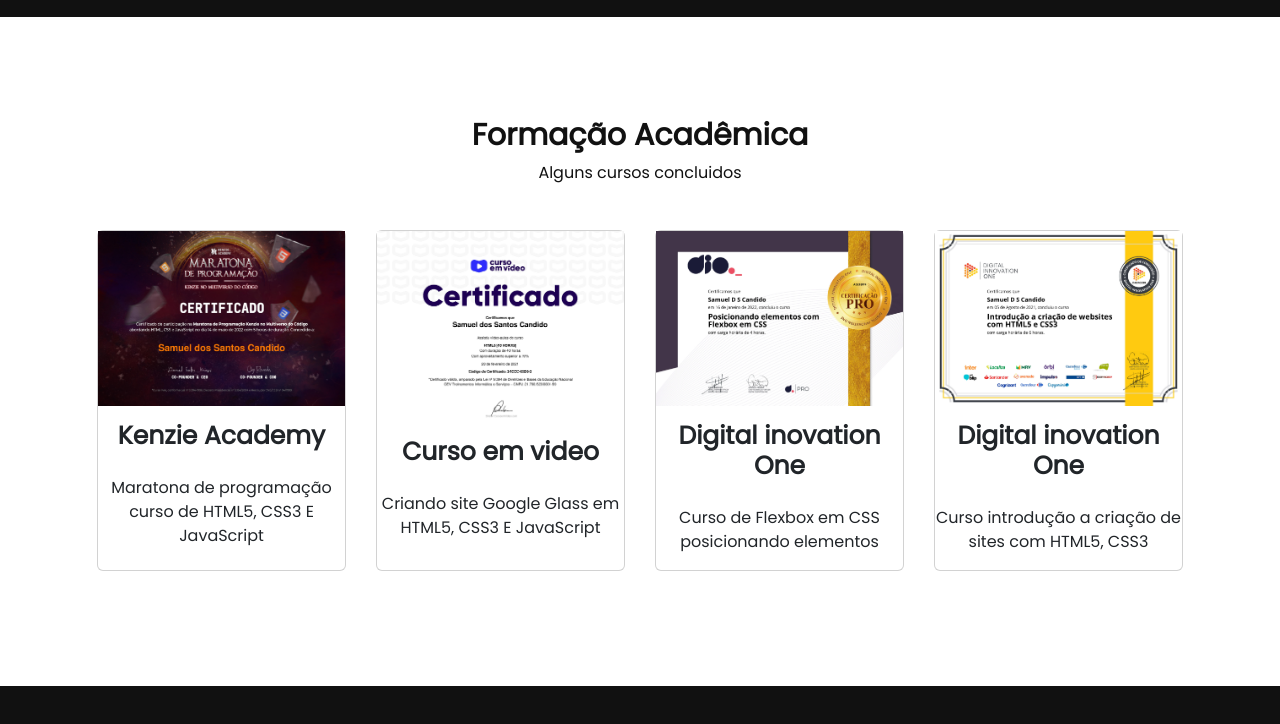
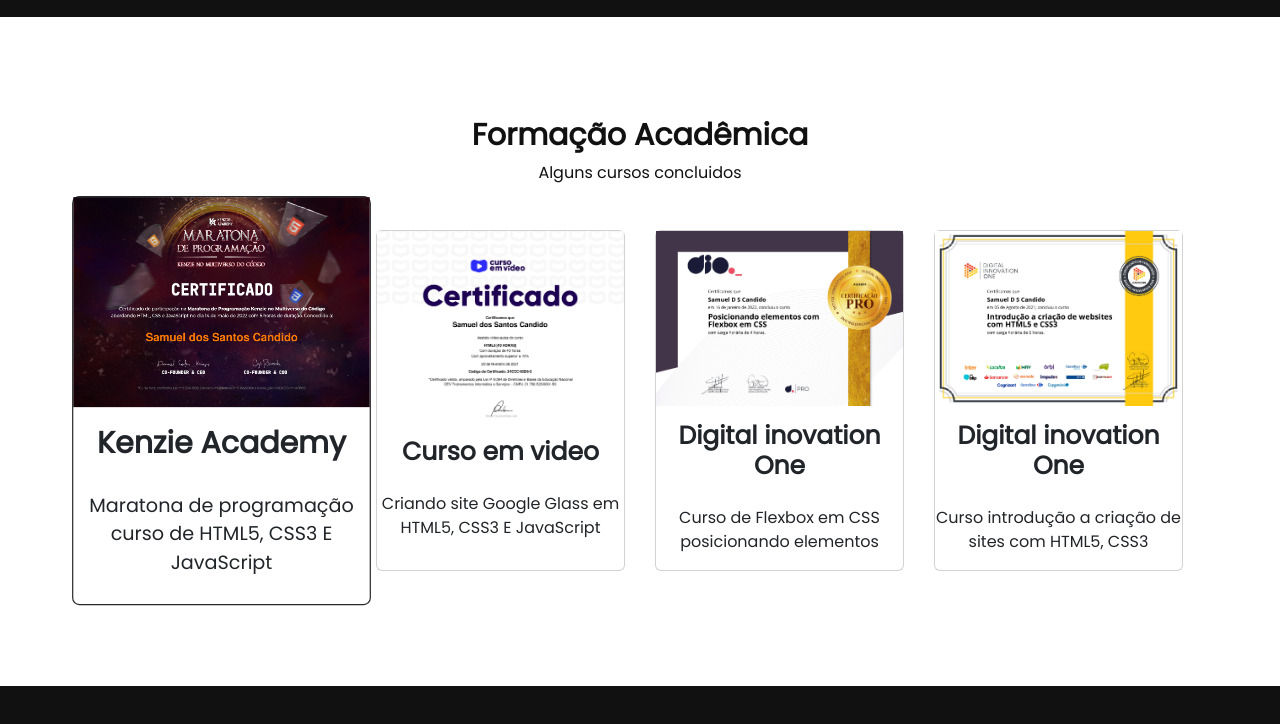
Before and after one commit to Muka1993/portfolio-profisional2, a plain HTML site: page index.html in a window 1280 px wide. In both pictures the pointer is over the element 221 px from the left and 3233 px from the top of the page. Shown: the part 2833-3557 px from the top of the page. Drawn offline with Linux system fonts and the light colour scheme.

Commit message:
Atualizando

```diff
--- a/css/css/style.css
+++ b/css/css/style.css
@@ -270,6 +270,12 @@
   width: 550px;
   height: 550px;
   margin: 15px;
+  transition: all 1s ease-in-out;
+}
+
+.card:hover {
+  transform: scale(1.2);
+  border: 1px solid #272829;
 }
 
 .card h2 {
```
